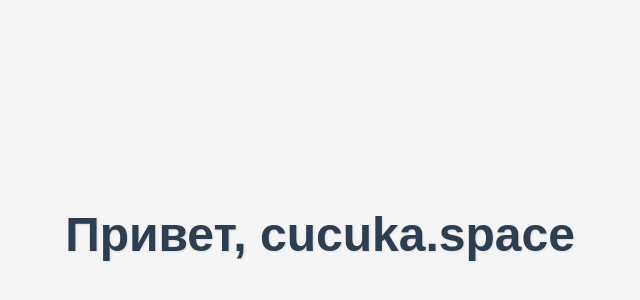
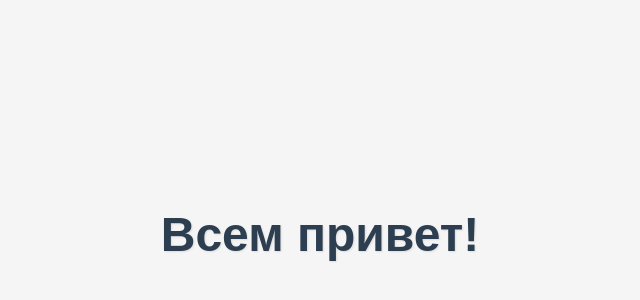
Before and after one commit to betraaleksandr/cucuka.space, a plain HTML site: page index.html in a window 1280 px wide. Shown: the part 166-466 px from the top of the page, without its empty margins (320-960 px from the left). Drawn offline with Linux system fonts and the light colour scheme.

Commit message:
Update heading to 'Всем привет!'

```diff
--- a/index.html
+++ b/index.html
@@ -41,6 +41,6 @@
     </style>
 </head>
 <body>
-    <h1>Привет, cucuka.space</h1>
+    <h1>Всем привет!</h1>
 </body>
 </html>
```
